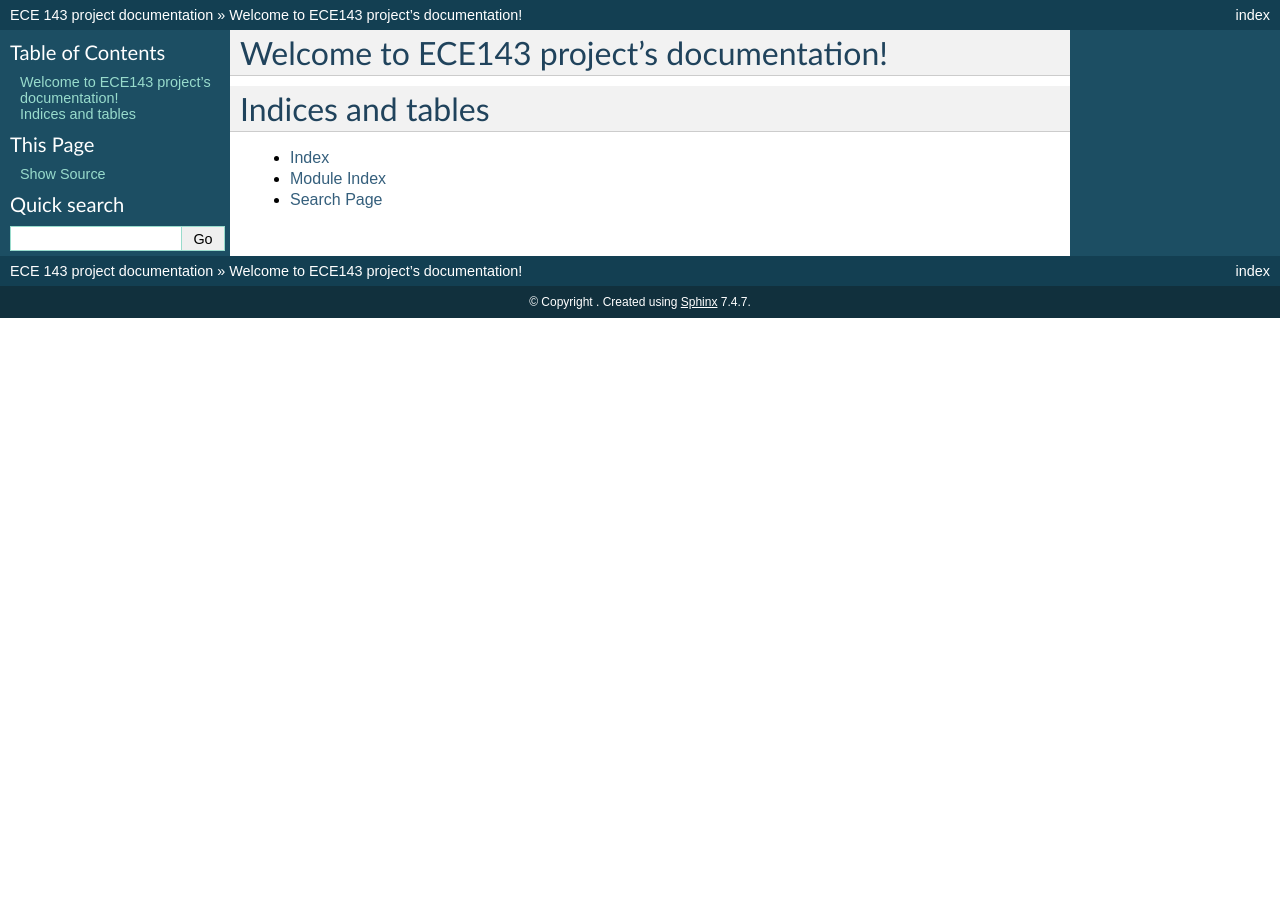
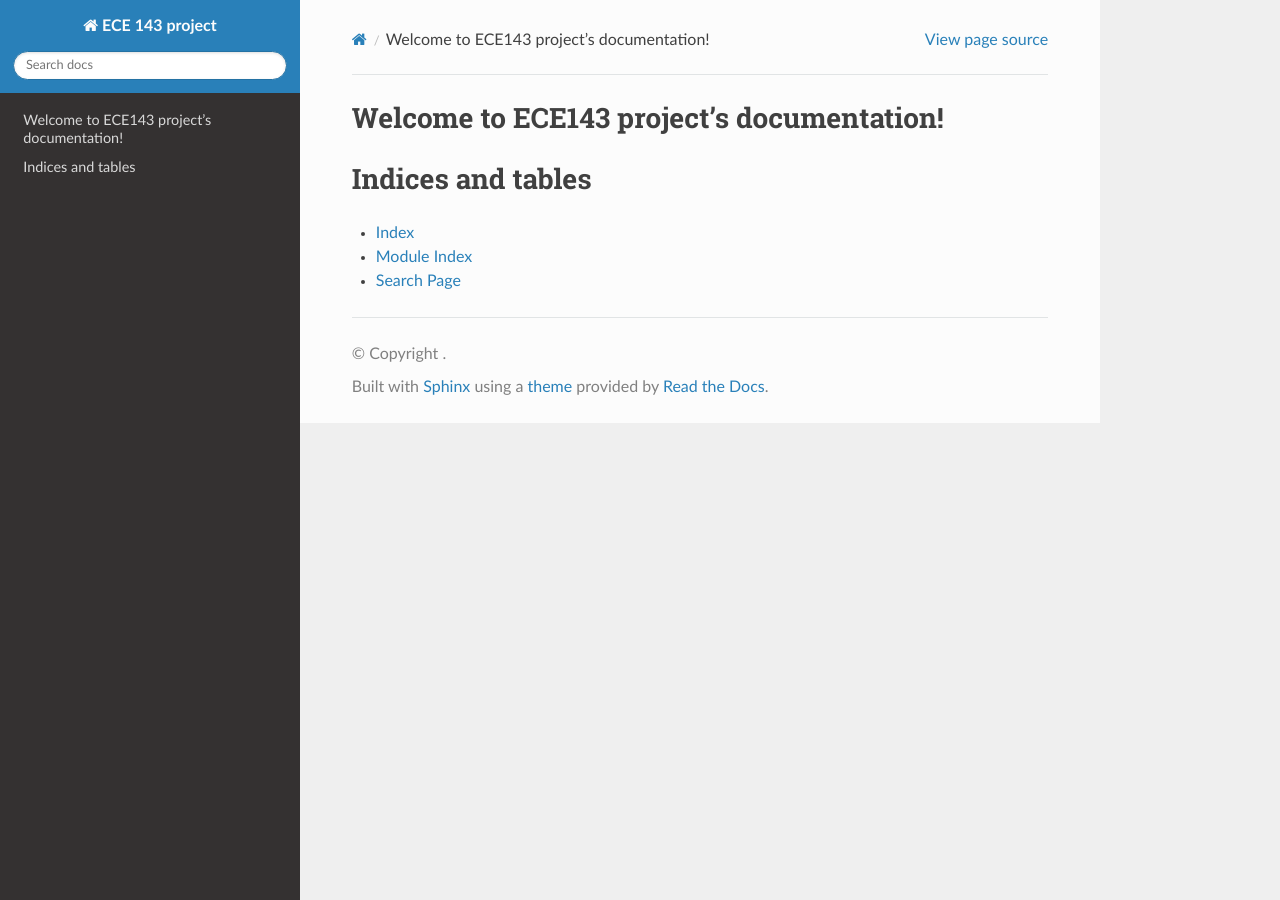
Before and after one commit to tbrugere/ECE143, a Sphinx documentation site: the page built from staticdocs/source/index.rst, in a window 1280 px wide. Built offline with Sphinx 7.4.7 and the Read the Docs theme 2.0.0, drawn with Linux system fonts in a browser that asks for light colours.

Commit message:
made doc generation work

```diff
--- a/staticdocs/source/conf.py
+++ b/staticdocs/source/conf.py
@@ -30,7 +30,7 @@ author = 'Tristan Brugère, Jiayuan Li, Jiayue Li, Rajeswari Mahapatra, Jiaqi Si
 # Add any Sphinx extension module names here, as strings. They can be
 # extensions coming with Sphinx (named 'sphinx.ext.*') or your custom
 # ones.
-extensions = ["sphinxcontrib.napoleon", "sphinx.ext.autodoc", "sphinxarg.ext"]
+extensions = ["sphinx.ext.napoleon", "sphinx.ext.autodoc", "sphinxarg.ext"]
 autodoc_member_order = 'bysource'
 autoclass_content = "both"
 
@@ -49,7 +49,8 @@ exclude_patterns = []
 # a list of builtin themes.
 #
 # html_theme = 'alabaster'
-html_theme = 'classic'
+# html_theme = 'classic'
+html_theme = 'sphinx_rtd_theme'
 
 # Add any paths that contain custom static files (such as style sheets) here,
 # relative to this directory. They are copied after the builtin static files,
```
Also changed, not shown: README.md (+6 -1 lines), 3 other files.
